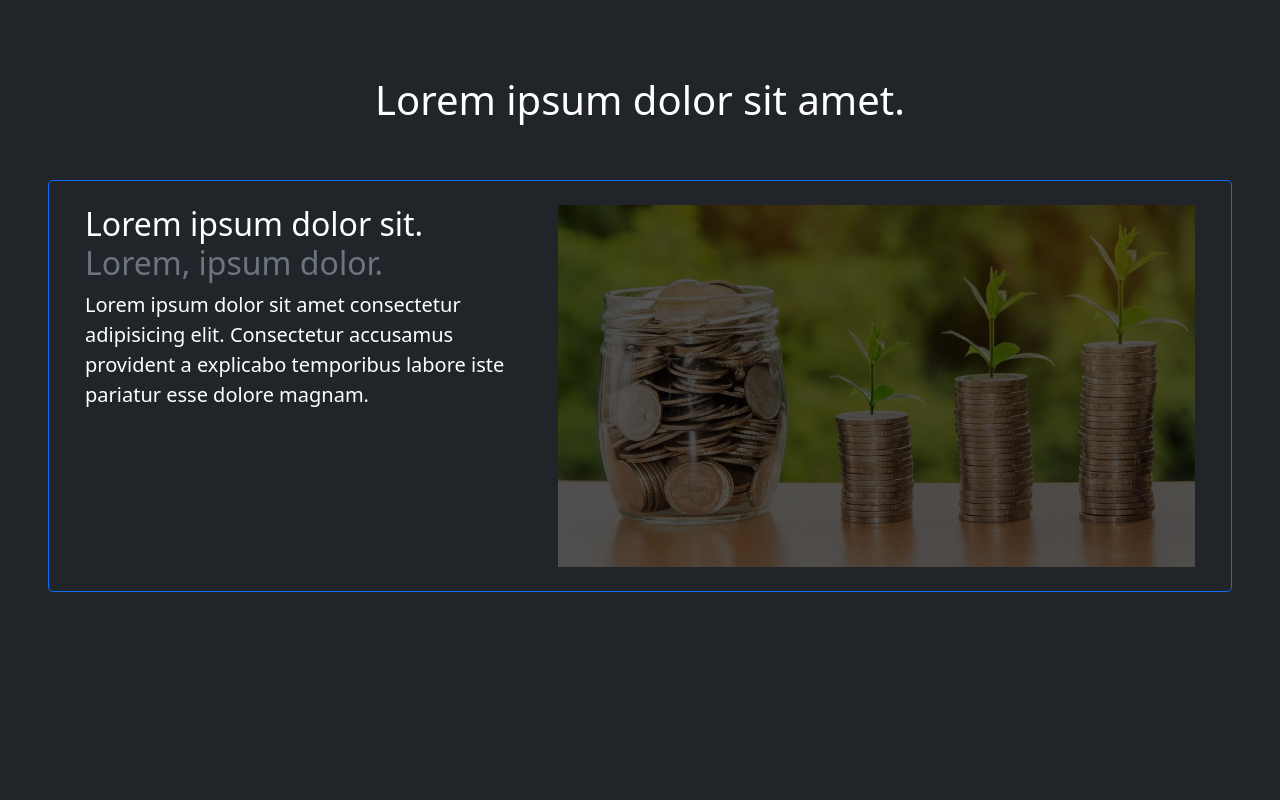
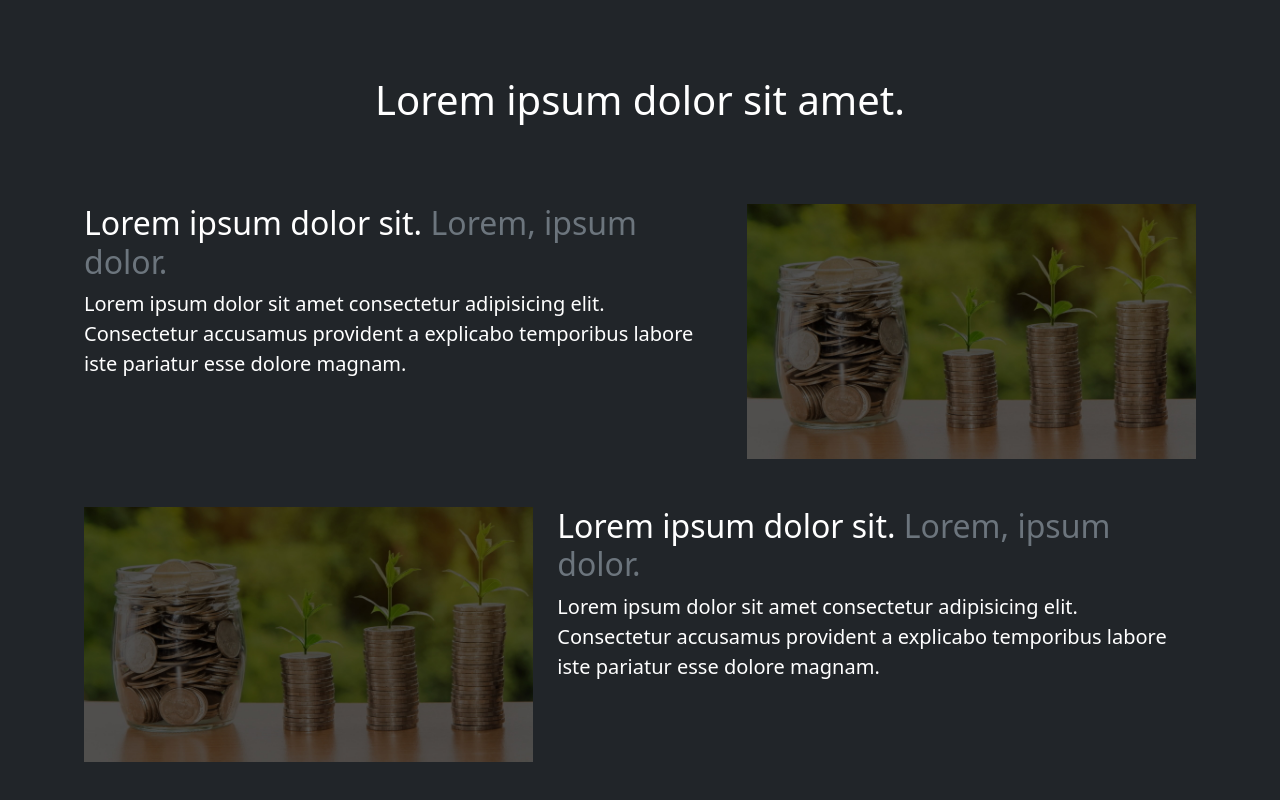
Before and after one commit to guilhermedacruzz/doli, a website: page index.html in a window 1280 px wide. Shown: the part 724-1524 px from the top of the page. Before the commit the page ends 1364 px from the top, so only its background shows below. Drawn offline with nearby package versions, Linux system fonts and the light colour scheme.

Commit message:
excluindo a row custom

```diff
--- a/index.html
+++ b/index.html
@@ -110,16 +110,28 @@
                 <div class="d-flex justify-content-center p-5">
                     <h1 class="h1">Lorem ipsum dolor sit amet.</h1>
                 </div>
-                <div class="row-custom m-0 m-y-2 p-4 w-100">
-                    <div class="col-md-5">
+                <div class="row featurette m-0 m-y-2 p-4 w-100">
+                    <div class="col-md-7">
+                        <h2 class="h2 featurette-heading">Lorem ipsum dolor sit. <span class="text-muted">Lorem, ipsum dolor.</span></h2>
+                        <p class="lead">Lorem ipsum dolor sit amet consectetur adipisicing elit. Consectetur accusamus
+                            provident a explicabo temporibus labore iste pariatur esse dolore magnam.</p>
+                    </div>
+                    <div class="col-md-5" align="center">
+                        <img src="assets/images/1.jpg" class="img-fluid mx-auto featurette-image bd-placeholder-img bd-placeholder-img-lg">
+                    </div>
+                </div>
+                <div class="row m-0 m-y-2 p-4 w-100">
+                    <div class="col-md-7 order-md-2">
                         <h2 class="h2">Lorem ipsum dolor sit. <span class="text-muted">Lorem, ipsum dolor.</span></h2>
                         <p class="lead">Lorem ipsum dolor sit amet consectetur adipisicing elit. Consectetur accusamus
                             provident a explicabo temporibus labore iste pariatur esse dolore magnam.</p>
                     </div>
-                    <div class="col-md-7">
-                        <img src="assets/images/1.jpg" class="img-fluid mx-auto">
+                    <div class="col-md-5 order-md-1" align="center">
+                        <img src="assets/images/1.jpg" class="img-fluid mx-auto featurette-image bd-placeholder-img bd-placeholder-img-lg">
                     </div>
                 </div>
+
+
             </div>
 
         </div>
--- a/scss/_grid.scss
+++ b/scss/_grid.scss
@@ -1,7 +1 @@
 @import "../node_modules/bootstrap/scss/grid";
-
-.row-custom {
-    @extend .row;
-    border: $border-width solid $primary;
-    border-radius: $border-radius-lg;
-}
```
Also changed, not shown: assets/css/style.css.
